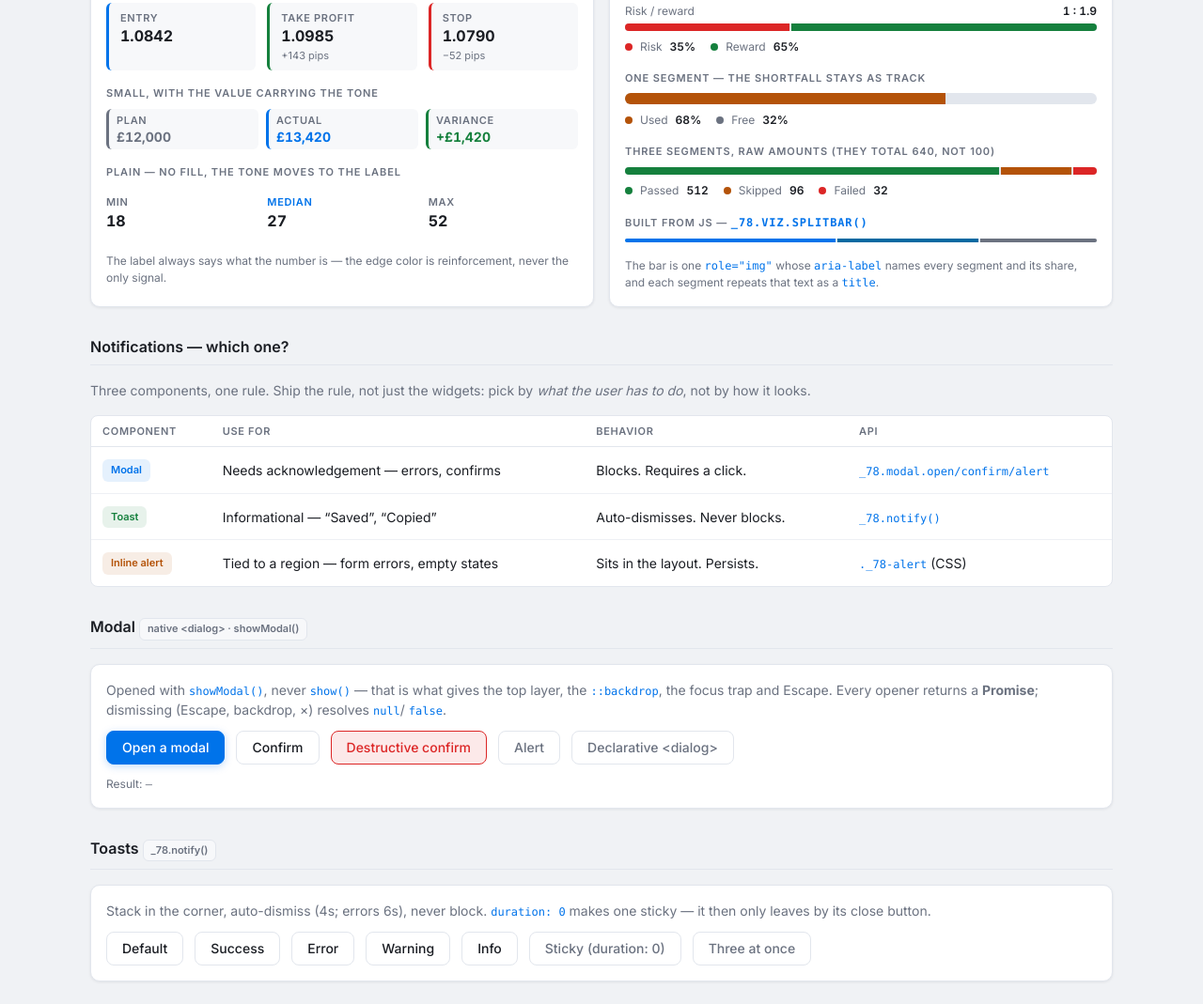
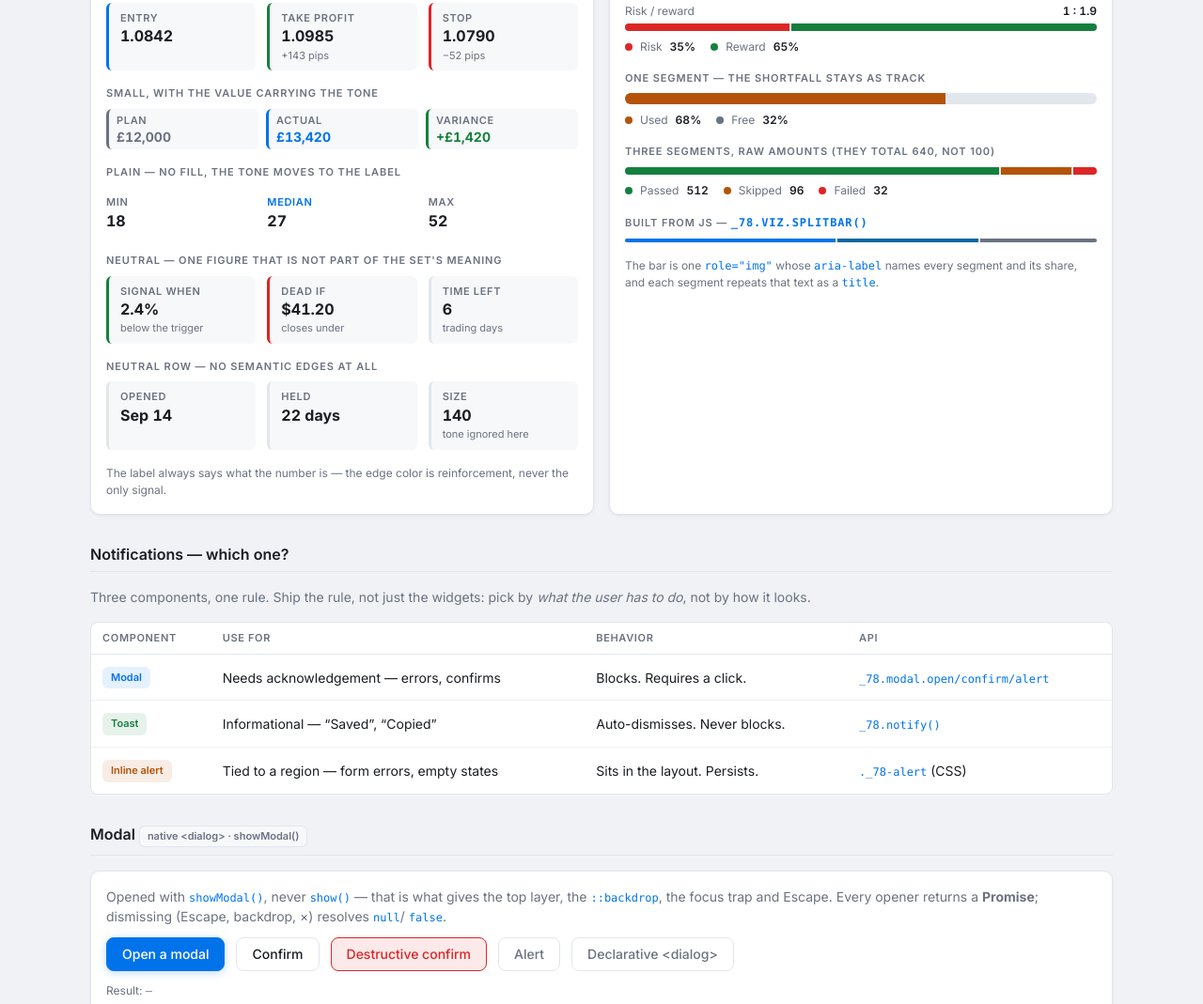
Before and after one commit to 1978io/78UIKit, a plain HTML site: page demo/components.html in a window 1280 px wide. Shown: the part 1219-2288 px from the top of the page at 94% size. Drawn offline with Linux system fonts and the light colour scheme.

Commit message:
UIK-21: Add ._78-card-stack and a neutral figure (._78-figure-neutral, ._78-figure-row-neutral)

```diff
--- a/css/components/cards.css
+++ b/css/components/cards.css
@@ -14,9 +14,20 @@
 /* …but not in a grid or a row, where the gap already spaces them and the
    stacking margin would only push every card after the first out of line.
    :where() keeps this at the stacking rule's own weight; it wins on order. */
-:where(._78-card-grid, ._78-kpi-grid, ._78-flex, ._78-flex-between) > ._78-card + ._78-card {
+:where(._78-card-grid, ._78-kpi-grid, ._78-card-stack, ._78-flex, ._78-flex-between) > ._78-card + ._78-card {
   margin-top: 0;
 }
+
+/* Card stack — a vertical list of cards spaced by a gap, not by margins. Use it
+   when the cards are not direct siblings (each wrapped in a <form>, a partial
+   that brings its own wrapper, something hidden between them), or just to say
+   "this is a list" in the markup. Any child spaces, card or not. */
+._78-card-stack {
+  display: grid;
+  grid-template-columns: minmax(0, 1fr);
+  gap: var(--space-4);
+}
+._78-card-stack-sm { gap: var(--space-3); }
 
 ._78-card-title {
   font-size: var(--fs-lg);
--- a/css/components/figure.css
+++ b/css/components/figure.css
@@ -74,6 +74,14 @@
 ._78-figure-row-sm ._78-figure { padding: var(--space-1) var(--space-2); }
 ._78-figure-row-sm ._78-figure-value { font-size: var(--fs-base); }
 
+/* Neutral — a figure that is not part of the set's meaning ("Time left" beside
+   a target and a stop). The tone is reset rather than overridden, so a tone the
+   figure or its row would otherwise inherit is ignored: the edge goes back to
+   --border, a -strong value to --text, a -plain label to --dim.
+   ._78-figure-neutral does one figure; ._78-figure-row-neutral does the row. */
+._78-figure-neutral,
+._78-figure-row-neutral ._78-figure { --viz: initial; --viz-lo: initial; }
+
 /* Borderless variant — the tone moves to the label, for a surface that is
    already tinted and where a second fill would muddy it. */
 ._78-figure-row-plain ._78-figure {
--- a/demo/components.html
+++ b/demo/components.html
@@ -255,6 +255,42 @@ var r=document.documentElement;r.dataset.theme=t;r.dataset.themePref=p;})();
           <div class="_78-figure _78-tone-dim">
             <span class="_78-figure-label">Max</span>
             <span class="_78-figure-value">52</span>
+          </div>
+        </div>
+
+        <div class="_78-eyebrow _78-mt-16 _78-mb-8">Neutral — one figure that is not part of the set's meaning</div>
+        <div class="_78-figure-row" id="figure-neutral-demo">
+          <div class="_78-figure _78-tone-success">
+            <span class="_78-figure-label">Signal when</span>
+            <span class="_78-figure-value">2.4%</span>
+            <span class="_78-figure-sub">below the trigger</span>
+          </div>
+          <div class="_78-figure _78-tone-danger">
+            <span class="_78-figure-label">Dead if</span>
+            <span class="_78-figure-value">$41.20</span>
+            <span class="_78-figure-sub">closes under</span>
+          </div>
+          <div class="_78-figure _78-figure-neutral">
+            <span class="_78-figure-label">Time left</span>
+            <span class="_78-figure-value">6</span>
+            <span class="_78-figure-sub">trading days</span>
+          </div>
+        </div>
+
+        <div class="_78-eyebrow _78-mt-16 _78-mb-8">Neutral row — no semantic edges at all</div>
+        <div class="_78-figure-row _78-figure-row-neutral" id="figure-row-neutral-demo">
+          <div class="_78-figure">
+            <span class="_78-figure-label">Opened</span>
+            <span class="_78-figure-value">Sep 14</span>
+          </div>
+          <div class="_78-figure">
+            <span class="_78-figure-label">Held</span>
+            <span class="_78-figure-value">22 days</span>
+          </div>
+          <div class="_78-figure _78-tone-accent">
+            <span class="_78-figure-label">Size</span>
+            <span class="_78-figure-value">140</span>
+            <span class="_78-figure-sub">tone ignored here</span>
           </div>
         </div>
 
```
Also changed, not shown: demo/index.html (+8 -0 lines), llms-full.txt, llms.txt, 1 other file.
